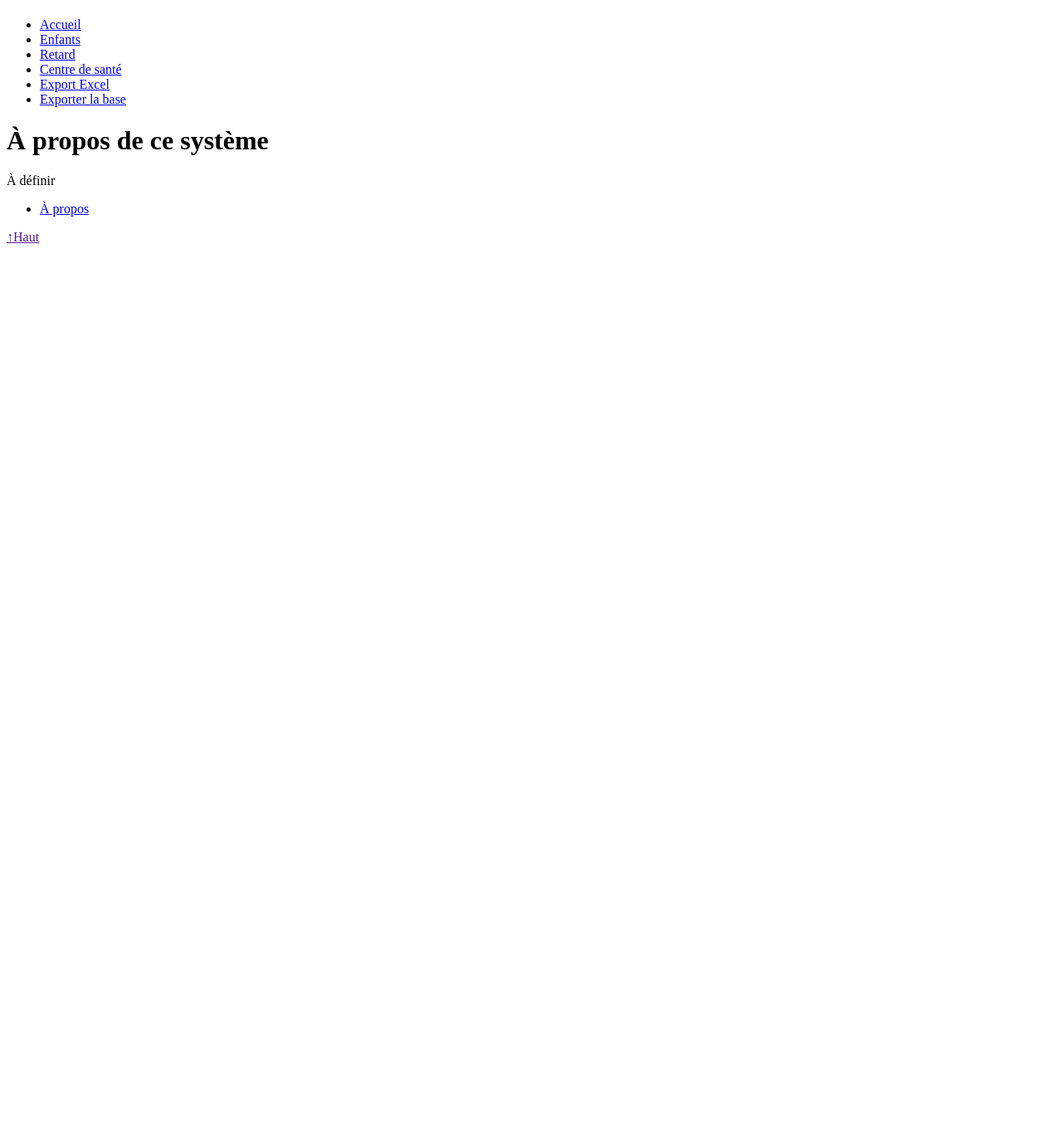
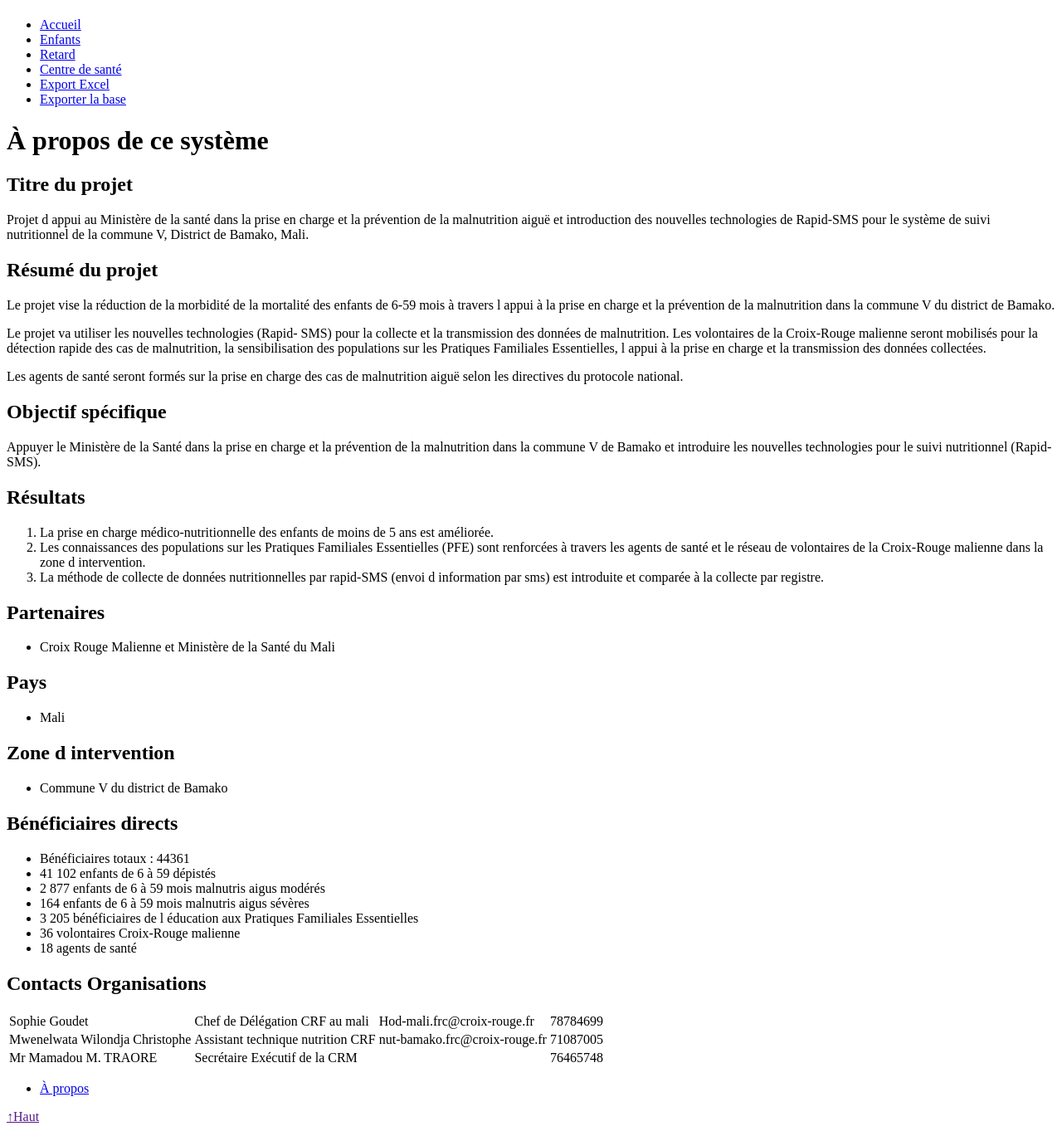
Before and after one commit to yeleman/red_nut, a Django app: template red_nut/nut/templates/about.html in a window 1280 px wide. Shown: the whole page at 83% size. Before the commit the page ends 293 px from the top, so only its background shows below. Run offline with Django 3.2, Linux system fonts and the light colour scheme; the template is opened without the code that fills it: values that come from a table or form of the project are taken from there, others are empty; data comes from the database, SQL or seed files in the repository; parts of the project's set-up code (start-up, migrations or seed data) failed here and were passed over.

Commit message:
contenu de about.html

```diff
--- a/red_nut/nut/models/Patient.py
+++ b/red_nut/nut/models/Patient.py
@@ -17,7 +17,7 @@ class Patient(models.Model):
     SEX_FEMELLE = 'F'
     SEX_CHOICES = (
         (SEX_MALE, u"Masculin"),
-        (SEX_FEMELLE, u"Feminin"),)
+        (SEX_FEMELLE, u"Féminin"),)
 
     first_name = models.CharField(max_length=30, verbose_name=(u"Prénom"))
     last_name = models.CharField(max_length=30, verbose_name=(u"Nom"))
--- a/red_nut/nut/templates/about.html
+++ b/red_nut/nut/templates/about.html
@@ -6,7 +6,76 @@
 {% block content %}
 
 <div id="context">
-    <p>À définir</p>
+    <h2>Titre du projet</h2>
+    <p>Projet d appui au Ministère de la santé dans la prise en charge
+        et la prévention de la malnutrition aiguë et introduction des
+        nouvelles technologies de Rapid-SMS pour le système de suivi
+        nutritionnel de la commune V, District de Bamako, Mali.
+    </p>
+    <h2>Résumé du projet</h2>
+    <p>Le projet vise la réduction de la morbidité de la mortalité des
+        enfants de 6-59 mois à travers l appui à la prise en charge et la
+        prévention de la malnutrition dans la commune V du district de
+        Bamako.
+    </p>
+    <p>Le projet va utiliser les nouvelles technologies (Rapid-
+        SMS) pour la collecte et la transmission des données de
+        malnutrition. Les volontaires de la Croix-Rouge malienne seront
+        mobilisés pour la détection rapide des cas de malnutrition, la
+        sensibilisation des populations sur les Pratiques Familiales
+        Essentielles, l appui à la prise en charge et la transmission des
+        données collectées.
+    </p>
+    <p>Les agents de santé seront formés sur la
+        prise en charge des cas de malnutrition aiguë selon les
+        directives du protocole national.
+    </p>
+    <h2>Objectif spécifique</h2>
+    <p>Appuyer le Ministère de la Santé dans la prise en charge et la
+        prévention de la malnutrition dans la commune V de Bamako et
+        introduire les nouvelles technologies pour le suivi nutritionnel
+        (Rapid-SMS).
+    </p>
+    <h2>Résultats</h2>
+    <ol>
+        <li>La prise en charge médico-nutritionnelle des enfants de moins de 5 ans est améliorée.</li>
+        <li>Les connaissances des populations sur les Pratiques Familiales Essentielles (PFE) sont renforcées à travers les agents de santé
+            et le réseau de volontaires de la Croix-Rouge malienne dans la
+            zone d intervention.</li>
+        <li>La méthode de collecte de données nutritionnelles par rapid-SMS (envoi d information par sms) est introduite et comparée à
+            la collecte par registre.
+        </li>
+    </ol>
+    <h2>Partenaires</h2>
+    <ul>
+        <li>Croix Rouge Malienne et Ministère de la Santé du Mali</li>
+    </ul>
+    <h2>Pays</h2>
+    <ul>
+        <li>Mali</li>
+    </ul>
+    <h2>Zone d intervention</h2>
+    <ul>
+        <li>Commune V du district de Bamako</li>
+    </ul>
+    <h2>Bénéficiaires directs</h2>
+    <ul>
+        <li>Bénéficiaires totaux : 44361</li>
+        <li>41 102 enfants de 6 à 59 dépistés</li>
+        <li>2 877 enfants de 6 à 59 mois malnutris aigus modérés</li>
+        <li>164 enfants de 6 à 59 mois malnutris aigus sévères</li>
+        <li>3 205 bénéficiaires de l éducation aux Pratiques Familiales Essentielles</li>
+        <li>36 volontaires Croix-Rouge malienne</li>
+        <li>18 agents de santé</li>
+    </ul>
+    <h2>Contacts Organisations</h2>
+    <table>
+        <tr><td>Sophie Goudet</td><td>Chef de Délégation CRF au mali</td><td>Hod-mali.frc@croix-rouge.fr</td><td>78784699</td></tr>
+        <tr><td>Mwenelwata Wilondja Christophe</td><td>Assistant technique nutrition CRF</td><td>nut-bamako.frc@croix-rouge.fr</td><td>71087005</td></tr>
+        <tr><td>Mr Mamadou M. TRAORE</td><td>Secrétaire Exécutif de la CRM</td><td></td><td>76465748</td></tr>
+    </table>
+
+
 </div>
 
 {% endblock %}
--- a/red_nut/nut/templates/dashboard.html
+++ b/red_nut/nut/templates/dashboard.html
@@ -13,7 +13,6 @@
         <tr><th>Nombre d'enfants dans le programme</th><td>{{children_in_program}}</td></tr>
         <tr><th>Nombre d'enfant MAM</th><td>{{MAM_count}}</td></tr>
         <tr><th>Nombre d'enfant MAS</th><td>{{SAM_count}}</td></tr>
-        <tr><th>Nombre d'enfant MAS+</th><td>{{NI_count}}</td></tr>
         <tr><th>Nombre d'enfant en retard</th><td style="background-color: Tomato">{{patients_late}}</td></tr>
 
         <tr><th>Nombre SMS reçus</th><td>{{received}}</td><tr>
--- a/red_nut/nut/templates/details_health_center.html
+++ b/red_nut/nut/templates/details_health_center.html
@@ -13,7 +13,6 @@
             <tr><th>Nombre d'enfants dans le programme</th><td>{{dict_.actif}}</td></tr>
             <tr><th>Nombre enfants MAM</th><td>{{dict_.MAM_count}}</td></tr>
             <tr><th>Nombre enfants MAS </th><td>{{dict_.SAM_count}}</td></tr>
-            <tr><th>Nombre enfants MAS+</th><td>{{dict_.SAM_}}</td></tr>
             <tr><th>Nombre de guérisons / Taux de guérisons</th><td>{{dict_.guerison}} / {{dict_.taux_guerison}} %</td></tr>
             <tr><th>TNombre d'abandons / Taux d'abandons</th><td>{{dict_.abandon}} / {{dict_.taux_abandon}} %</td></tr>
             <tr><th>Nombre de déces / Taux de déces</th><td>{{dict_.deces}} / {{dict_.taux_deces}} %</td></tr>
```
Also changed, not shown: red_nut/nut/views/dashboard.py (+4 -8 lines), red_nut/nut/views/details_health_center.py (+2 -7 lines).
